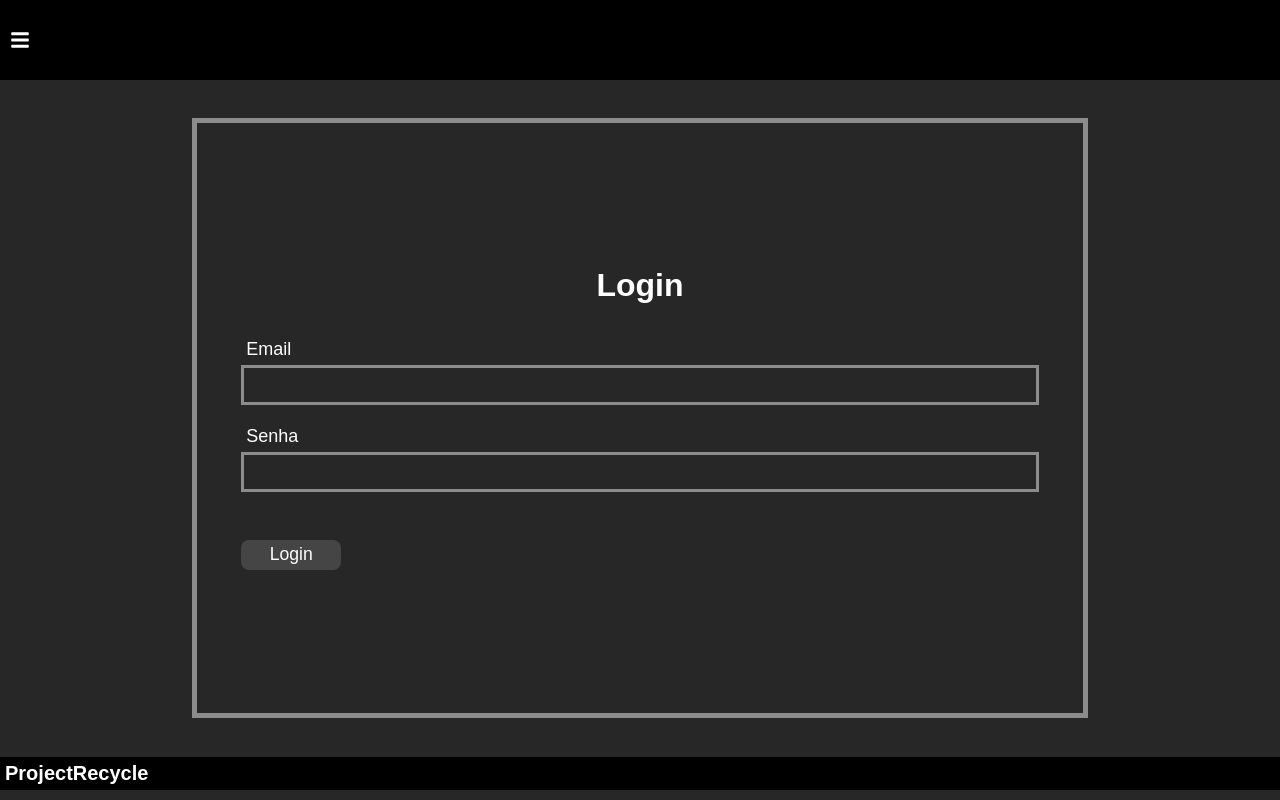
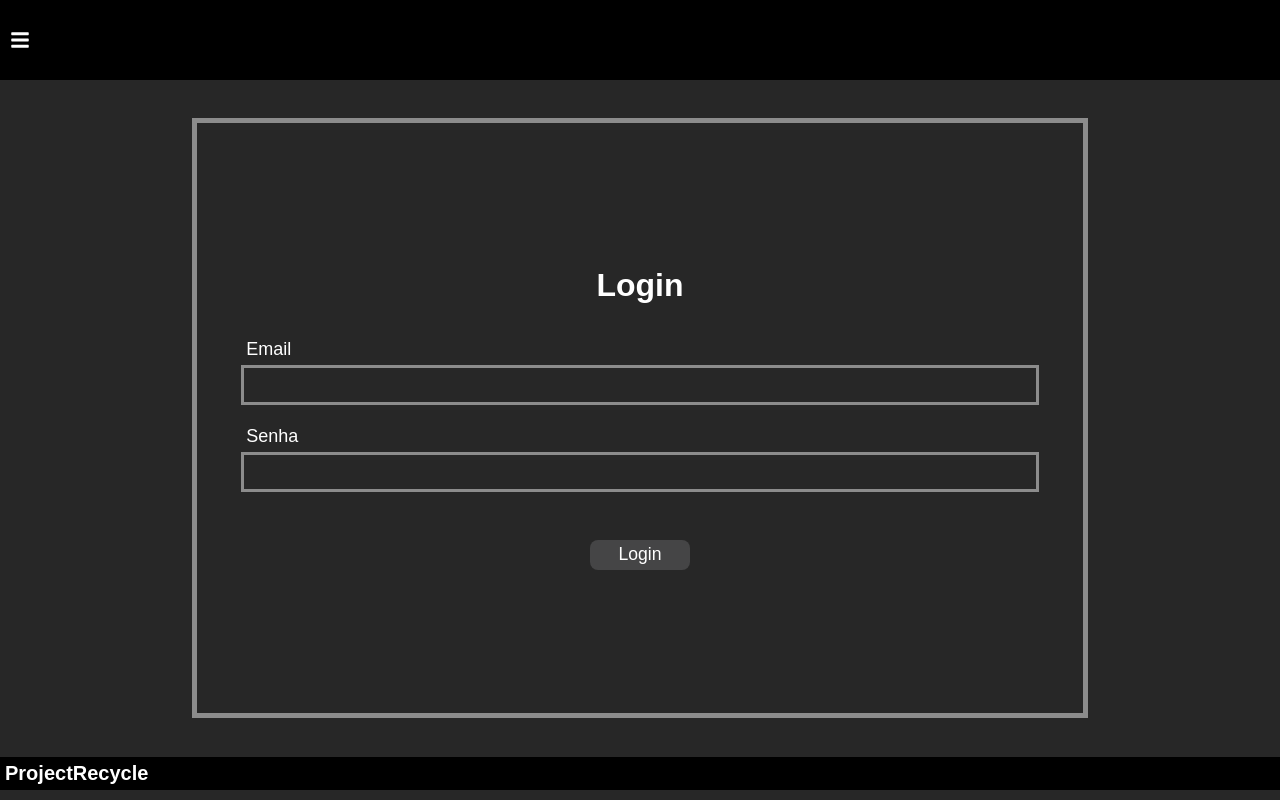
Before and after one commit to Pedro-Baruch/Project-recycle, a React (Vite) app in the folder FrontendPR/: page /login in a window 1280 px wide. Built offline with nearby package versions, Linux system fonts and the light colour scheme.

Commit message:
refactor

```diff
--- a/FrontendPR/src/pages/Criar-Empresa/index.tsx
+++ b/FrontendPR/src/pages/Criar-Empresa/index.tsx
@@ -38,7 +38,7 @@ export function CriarEmpresa() {
         },
         config
       )
-      .then((response) => {});
+      .then((response) => { });
   };
 
   return (
@@ -104,7 +104,6 @@ export function CriarEmpresa() {
             children="Criar empresa"
             height="50px"
             width="120px"
-            onClick={() => {}}
           />
         </div>
       </form>
--- a/FrontendPR/src/pages/Login/index.tsx
+++ b/FrontendPR/src/pages/Login/index.tsx
@@ -57,13 +57,11 @@ export const Login = () => {
           />
         </div>
         <div className="ButtonCriar">
-          <Link to={"/home"}>
-            <Button
-              children="Login"
-              height="30px"
-              width="100px"
-            />
-          </Link>
+          <Button
+            children="Login"
+            height="30px"
+            width="100px"
+          />
         </div>
       </form>
     </div>
--- a/FrontendPR/src/pages/Perfil-Empresa/index.tsx
+++ b/FrontendPR/src/pages/Perfil-Empresa/index.tsx
@@ -15,19 +15,17 @@ export function PerfilCompanies() {
         <li>Horário</li>
         <li>Descrição</li>
         <li>Avaliacão</li>
-        <li className="imagem-empresa"><img/></li>
+        <li className="imagem-empresa"><img /></li>
         <li className="button">
           <Button
             children="Avaliar"
             height="30px"
             width="100px"
-            onClick={() => {}}
           />
           <Button
             children="Denunciar"
             height="30px"
             width="100px"
-            onClick={() => {}}
           />
         </li>
       </ul>
--- a/FrontendPR/src/pages/Perfil-Usuario/index.tsx
+++ b/FrontendPR/src/pages/Perfil-Usuario/index.tsx
@@ -32,13 +32,11 @@ export function PerfilUsuario() {
             children="Avaliar"
             height="30px"
             width="100px"
-            onClick={() => {}}
           />
           <Button
             children="Denunciar"
             height="30px"
             width="100px"
-            onClick={() => {}}
           />
         </li>
       </ul>
--- a/FrontendPR/src/pages/Registro/index.tsx
+++ b/FrontendPR/src/pages/Registro/index.tsx
@@ -58,7 +58,7 @@ export const Registro = () => {
           />
         </div>
         <div className="ButtonCriar">
-          <Link to={"/login"}>
+
           <Button
             children="Registrar"
             height="30px"
@@ -67,7 +67,7 @@ export const Registro = () => {
               alert("Conta registrada");
             }}
           />
-          </Link>
+
         </div>
       </form>
     </div>
```
Lines whose indentation alone changed are shown as unchanged.
